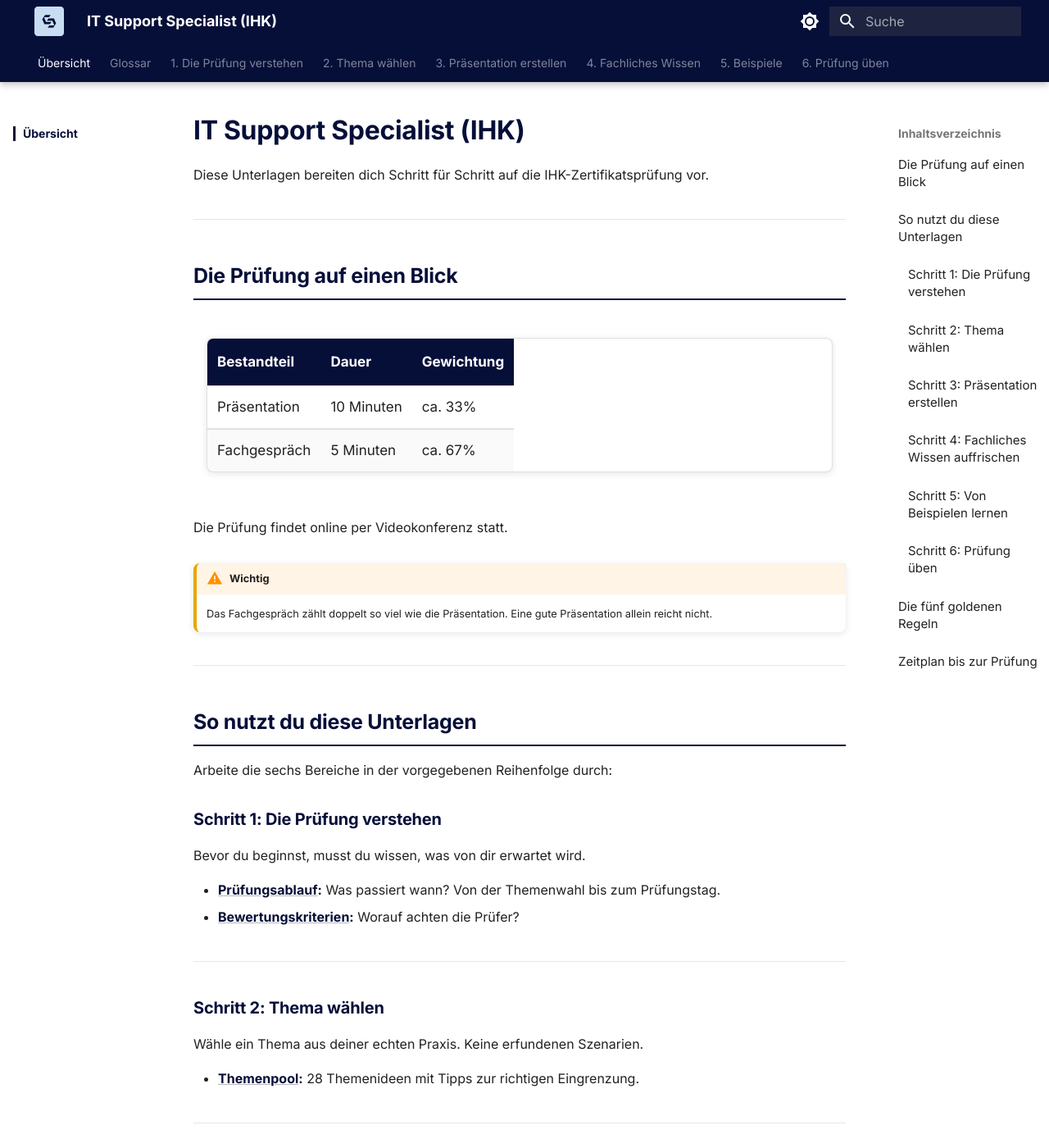
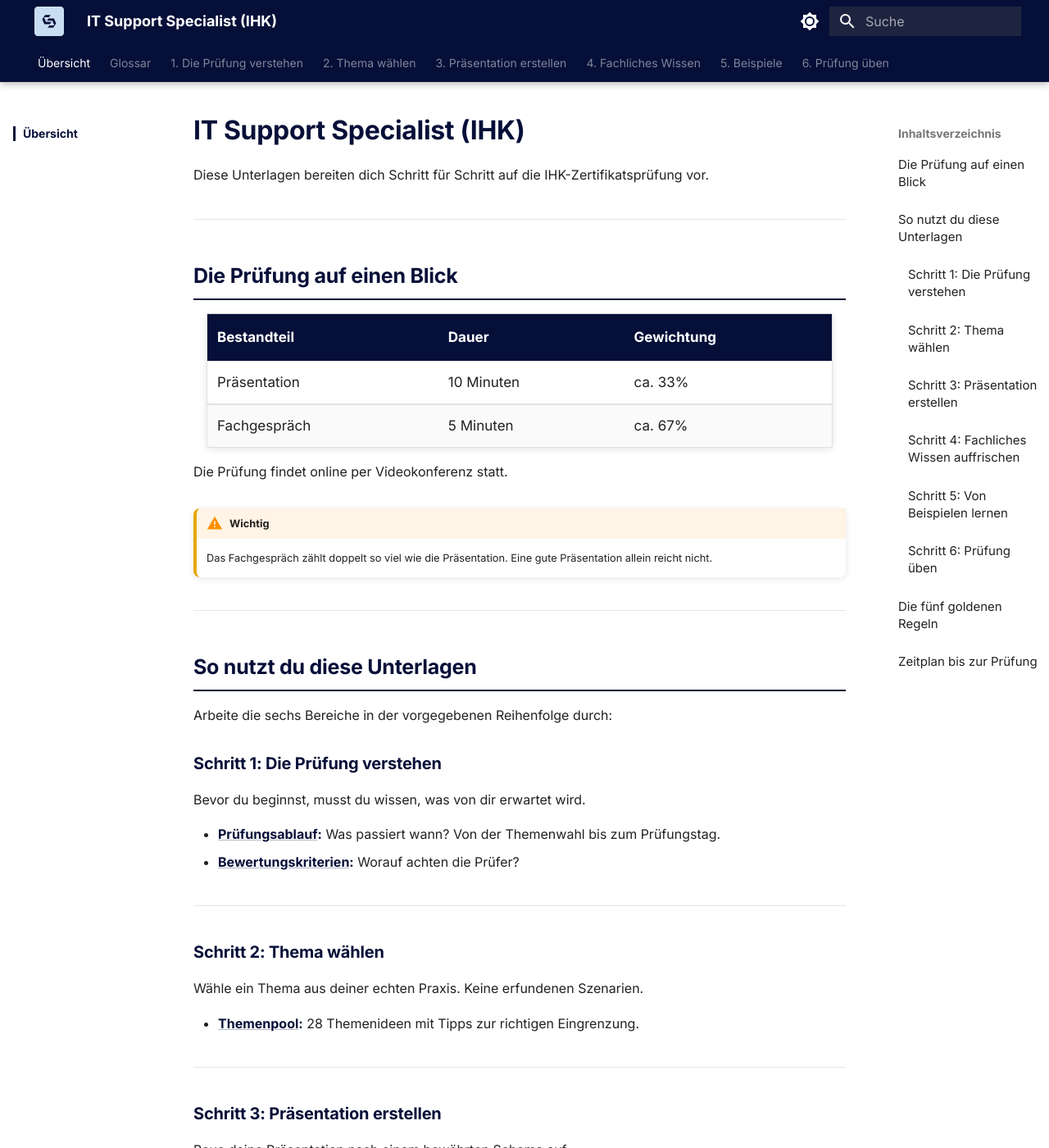
Before and after one commit to JacobMenge/it-support-specialist-ihk, an MkDocs documentation site: the page built from docs/index.md, in a window 1280 px wide and 1400 px high. Shown: the whole window at 82% size. Built offline with MkDocs 1.6.1 and Material for MkDocs 9.7.7, drawn with Linux system fonts in a browser that asks for light colours.

Commit message:
fix: Tabellen-Selektoren vereinfacht und !important hinzugefügt
- .md-typeset table statt table:not([class])
- Alle Container mit !important auf volle Breite
- display: table !important für korrektes Rendering

🤖 Generated with [Claude Code](https://claude.com/claude-code)

Co-Authored-By: Claude Opus 4.5 <noreply@anthropic.com>

```diff
--- a/docs/stylesheets/extra.css
+++ b/docs/stylesheets/extra.css
@@ -191,27 +191,27 @@
    Tabellen
    ============================================ */
 
-/* Tabellen-Container volle Breite */
+/* Alle Tabellen-Container auf volle Breite */
 .md-typeset__scrollwrap {
-  overflow-x: visible;
-  margin: 0;
+  margin: 0 !important;
+  overflow: visible !important;
 }
 
 .md-typeset__table {
-  display: block;
-  overflow-x: visible;
-  width: 100%;
+  width: 100% !important;
+  display: block !important;
 }
 
-.md-typeset table:not([class]) {
+/* Tabellen selbst */
+.md-typeset table {
+  width: 100% !important;
+  display: table !important;
   border-radius: var(--card-border-radius);
   overflow: hidden;
   box-shadow: var(--card-shadow);
-  width: 100% !important;
   margin: 1.5rem 0;
   border-collapse: separate;
   border-spacing: 0;
-  table-layout: fixed;
 }
 
 .md-typeset table:not([class]) th {
```
